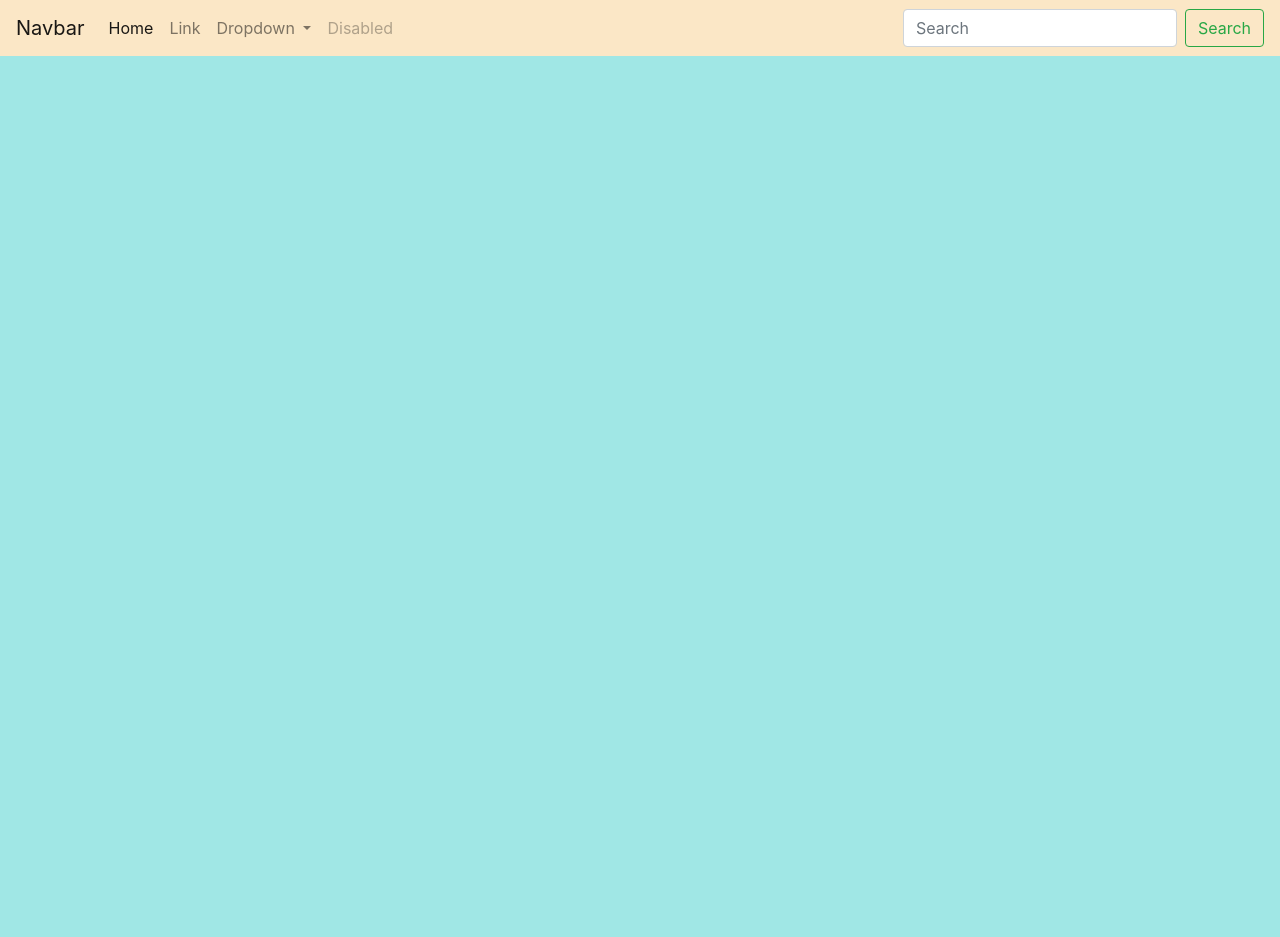
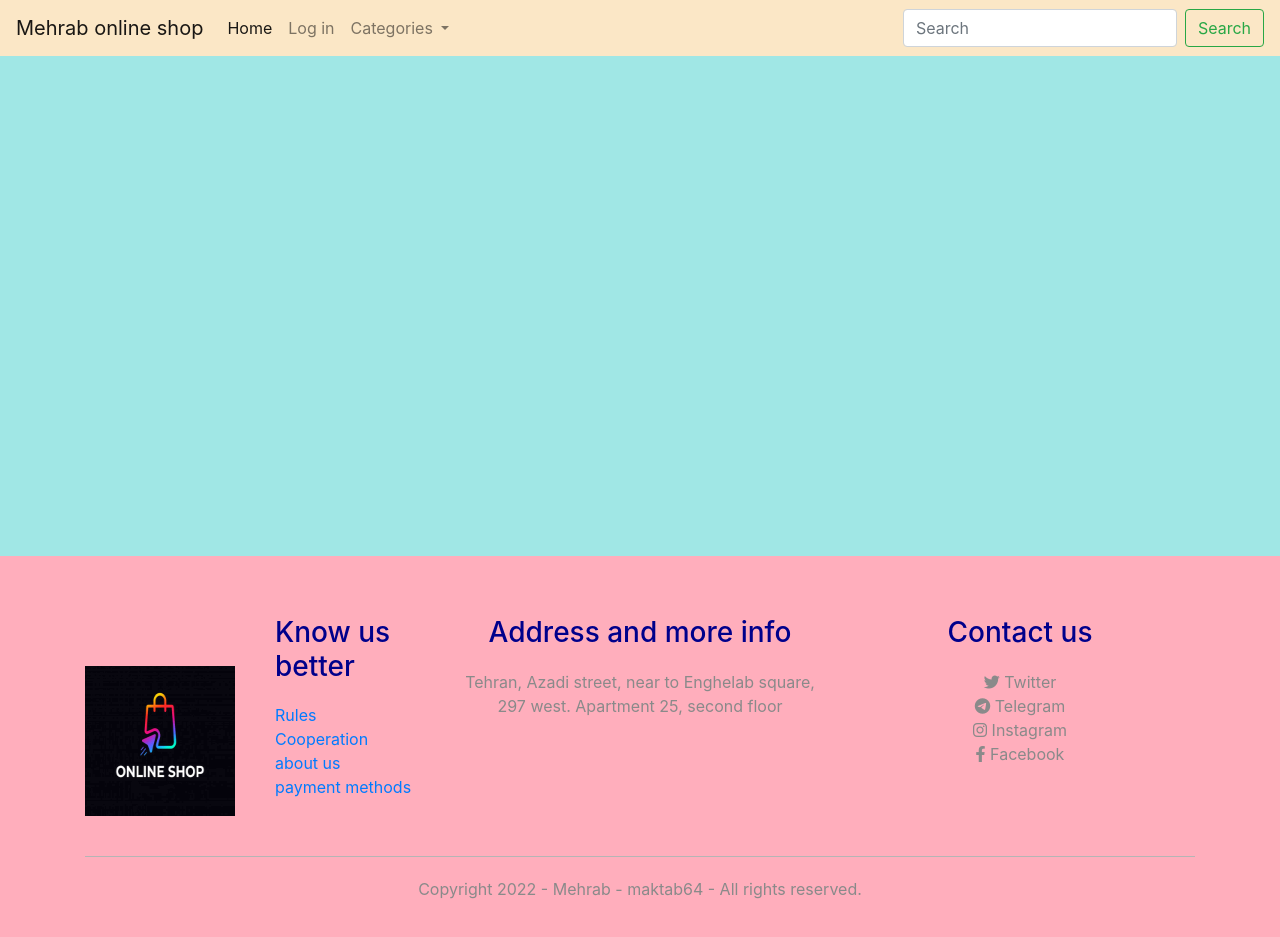
Before and after one commit to mehrawbmh/online_shop, a Django app: page / in a window 1280 px wide. Before the commit the page ends 56 px from the top, so only its background shows below. Run offline with Django 4.2, Linux system fonts and the light colour scheme; some libraries are stand-ins or nearby versions.

Commit message:
Footer and Navigationbar styles for index page

```diff
--- a/products/urls.py
+++ b/products/urls.py
@@ -1,5 +1,6 @@
 from django.urls import path
 from .views import ProductListView
 urlpatterns = [
-    path('', ProductListView.as_view())
+    path('', ProductListView.as_view(), name='index'),
+    path('', ProductListView.as_view(), name='login')
 ]
--- a/static/css/main.css
+++ /dev/null
@@ -1,25 +0,0 @@
-/*
-light color pallete:
-Yellow
-#FBE7C6
-
-Mint
-#B4F8C8
-
-Tiffany Blue
-#A0E7E5
-
-Hot Pink
-#FFAEBC
-*/
-
-body{
-    background-color: #A0E7E5;
-}
-
-h2{
-    background-color: #FFAEBC;
-    color: #B4F8C8
-
-
-}
--- /dev/null
+++ b/static/products/css/main.css
@@ -0,0 +1,85 @@
+/*
+site color pallete:
+Yellow
+#FBE7C6
+
+Mint(green)
+#B4F8C8
+
+Tiffany Blue
+#A0E7E5
+
+Hot Pink
+#FFAEBC
+*/
+
+* {
+    margin: 0;
+    padding: 0;
+    box-sizing: border-box;
+}
+
+.mainbody {
+    background-color: #A0E7E5;
+}
+
+h2 {
+    background-color: #FFAEBC;
+    color: #B4F8C8
+
+
+}
+
+/* footer styles */
+
+.footer {
+    background-color: #FFAEBC;
+    color: #8a8a8a;
+    font-size: 16px;
+    padding: 60px 0 20px;
+}
+
+.footer p {
+    color: #8a8a8a;
+}
+
+.footer h3 {
+    color: darkblue;
+    margin-bottom: 20px;
+}
+
+.footer-col {
+    min-width: 250px;
+    margin-bottom: 20px;
+}
+
+.footer-col-second {
+    text-align: center;
+}
+
+.footer-col-second img {
+    width: 180px;
+    margin-bottom: 20px;
+    padding-top: 50px;
+    padding-right: 30px;
+    height: 200px;
+}
+
+.footer-col-third, .footer-col-fourth {
+    text-align: center;
+}
+
+.footer ul {
+    list-style-type: none;
+}
+
+.footer hr {
+    border: none;
+    background-color: #b5b5b5;
+    height: 1px;
+    margin: 20px 0
+}
+
+.footer .copyright {
+    text-align: center;
+}
--- a/templates/layout/_base.html
+++ b/templates/layout/_base.html
@@ -5,9 +5,22 @@
     {% include 'layout/meta_tags.html' %}
     <title>{% block title %} Online Shop {% endblock %}</title>
     {% block links %}
+                <link rel="stylesheet" href="{% static 'products/css/main.css' %}">
+        <link rel="stylesheet" href="https://cdnjs.cloudflare.com/ajax/libs/font-awesome/6.0.0/css/all.min.css">
+        <link rel="stylesheet" href="https://cdnjs.cloudflare.com/ajax/libs/font-awesome/6.0.0/css/all.min.css">
+        <link rel="stylesheet" href="https://cdnjs.cloudflare.com/ajax/libs/font-awesome/6.0.0/css/brands.min.css">
+        <link rel="stylesheet" href="https://cdnjs.cloudflare.com/ajax/libs/font-awesome/6.0.0/css/fontawesome.min.css">
+        <link rel="stylesheet" href="https://cdnjs.cloudflare.com/ajax/libs/font-awesome/6.0.0/css/regular.min.css">
+        <link rel="stylesheet" href="https://cdnjs.cloudflare.com/ajax/libs/font-awesome/6.0.0/css/solid.min.css">
+        <link rel="stylesheet" href="https://cdnjs.cloudflare.com/ajax/libs/font-awesome/6.0.0/css/svg-with-js.min.css">
+        <link rel="stylesheet" href="https://cdnjs.cloudflare.com/ajax/libs/font-awesome/6.0.0/css/v4-font-face.min.css">
+        <link rel="stylesheet" href="https://cdnjs.cloudflare.com/ajax/libs/font-awesome/6.0.0/css/v4-shims.min.css">
+        <link rel="stylesheet" href="https://cdnjs.cloudflare.com/ajax/libs/font-awesome/6.0.0/css/v5-font-face.min.css">
+        <script src="https://code.jquery.com/jquery-3.2.1.slim.min.js" integrity="sha384-KJ3o2DKtIkvYIK3UENzmM7KCkRr/rE9/Qpg6aAZGJwFDMVNA/GpGFF93hXpG5KkN" crossorigin="anonymous"></script>
+        <script src="https://cdnjs.cloudflare.com/ajax/libs/popper.js/1.12.9/umd/popper.min.js" integrity="sha384-ApNbgh9B+Y1QKtv3Rn7W3mgPxhU9K/ScQsAP7hUibX39j7fakFPskvXusvfa0b4Q" crossorigin="anonymous"></script>
+        <script src="https://maxcdn.bootstrapcdn.com/bootstrap/4.0.0/js/bootstrap.min.js" integrity="sha384-JZR6Spejh4U02d8jOt6vLEHfe/JQGiRRSQQxSfFWpi1MquVdAyjUar5+76PVCmYl" crossorigin="anonymous"></script>
     {% endblock %}
     {% block style %}
-        <link rel="stylesheet" href="{% static 'css/main.css' %}">
     {% endblock %}
 </head>
 <body>
@@ -21,11 +34,11 @@
 {% endblock %}
 
 {% block main_body %}
-
+    <div class="container-fluid mainbody" style="height: 500px"></div>
 {% endblock %}
 
 {% block footer %}
-
+    {% include 'layout/footer.html' %}
 {% endblock %}
 
 {% block js %}
--- a/templates/layout/footer.html
+++ b/templates/layout/footer.html
@@ -0,0 +1,34 @@
+{% load static %}
+<div class="footer">
+    <div class="container">
+        <div class="row">
+            <div class="foot-col footer-col-second col-2">
+                <img src="{% static 'layout/logo.jpg' %}" alt="logo">
+            </div>
+            <div class="foot-col footer-col-first col-2">
+                <h3>Know us better</h3>
+                <ul>
+                    <li><a href="#">Rules</a></li>
+                    <li><a href="#">Cooperation</a></li>
+                    <li><a href="#">about us</a></li>
+                    <li> <a href="#">payment methods</a></li>
+                </ul>
+            </div>
+            <div class="foot-col footer-col-third col-4">
+                <h3>Address and more info</h3>
+                <p>Tehran, Azadi street, near to Enghelab square, 297 west. Apartment 25, second floor</p>
+            </div>
+            <div class="foot-col footer-col-fourth col-4">
+                <h3>Contact us</h3>
+                <ul>
+                    <li><i class="fa fa-twitter"></i><a> Twitter </a></li>
+                    <li><i class="fa fa-telegram"></i><a> Telegram</a></li>
+                    <li><i class="fa fa-instagram"></i> <a>Instagram</a></li>
+                    <li><i class="fa fa-facebook"></i> <a>Facebook</a></li>
+                </ul>
+            </div>
+        </div>
+        <hr>
+        <p class="copyright">Copyright 2022 - Mehrab - maktab64 - All rights reserved.</p>
+    </div>
+</div>
--- a/templates/layout/navigation_bar.html
+++ b/templates/layout/navigation_bar.html
@@ -1,5 +1,5 @@
 <nav class="navbar navbar-expand-lg navbar-light" style="background-color: #FBE7C6!important;">
-  <a class="navbar-brand" href="#">Navbar</a>
+  <a class="navbar-brand" href="#">Mehrab online shop</a>
   <button class="navbar-toggler" type="button" data-toggle="collapse" data-target="#navbarSupportedContent" aria-controls="navbarSupportedContent" aria-expanded="false" aria-label="Toggle navigation">
     <span class="navbar-toggler-icon"></span>
   </button>
@@ -7,14 +7,14 @@
   <div class="collapse navbar-collapse" id="navbarSupportedContent">
     <ul class="navbar-nav mr-auto">
       <li class="nav-item active">
-        <a class="nav-link" href="#">Home <span class="sr-only">(current)</span></a>
+        <a class="nav-link" href="{% url 'index' %}">Home <span class="sr-only">(current)</span></a>
       </li>
       <li class="nav-item">
-        <a class="nav-link" href="#">Link</a>
+        <a class="nav-link" href="{% url 'login' %}">Log in</a>
       </li>
       <li class="nav-item dropdown">
-        <a class="nav-link dropdown-toggle" href="#" id="navbarDropdown" role="button" data-toggle="dropdown" aria-haspopup="true" aria-expanded="false">
-          Dropdown
+        <a class="nav-link dropdown-toggle" href="" id="navbarDropdown" role="button" data-toggle="dropdown" aria-haspopup="true" aria-expanded="false">
+          Categories
         </a>
         <div class="dropdown-menu" aria-labelledby="navbarDropdown">
           <a class="dropdown-item" href="#">Action</a>
@@ -23,9 +23,9 @@
           <a class="dropdown-item" href="#">Something else here</a>
         </div>
       </li>
-      <li class="nav-item">
-        <a class="nav-link disabled" href="#" tabindex="-1" aria-disabled="true">Disabled</a>
-      </li>
+{#      <li class="nav-item">#}
+{#        <a class="nav-link disabled" href="#" tabindex="-1" aria-disabled="true">Disabled</a>#}
+{#      </li>#}
     </ul>
     <form class="form-inline my-2 my-lg-0">
       <input class="form-control mr-sm-2" type="search" placeholder="Search" aria-label="Search">
--- a/templates/products/index.html
+++ b/templates/products/index.html
@@ -1,10 +1,8 @@
 {% extends 'layout/_base.html' %}
 {% block links %}
-{#    <link href="https://cdn.jsdelivr.net/npm/bootstrap@5.1.3/dist/css/bootstrap.min.css" rel="stylesheet">#}
-{#    <script src="https://cdn.jsdelivr.net/npm/bootstrap@5.1.3/dist/js/bootstrap.bundle.min.js"></script>#}
-    <link rel="stylesheet" href="https://stackpath.bootstrapcdn.com/bootstrap/4.3.1/css/bootstrap.min.css" integrity="sha384-ggOyR0iXCbMQv3Xipma34MD+dH/1fQ784/j6cY/iJTQUOhcWr7x9JvoRxT2MZw1T" crossorigin="anonymous">
-<link rel="stylesheet" href="https://maxcdn.bootstrapcdn.com/bootstrap/4.0.0/css/bootstrap.min.css" integrity="sha384-Gn5384xqQ1aoWXA+058RXPxPg6fy4IWvTNh0E263XmFcJlSAwiGgFAW/dAiS6JXm" crossorigin="anonymous">
+    {{ block.super }}
+    <link rel="stylesheet" href="https://maxcdn.bootstrapcdn.com/bootstrap/4.0.0/css/bootstrap.min.css" integrity="sha384-Gn5384xqQ1aoWXA+058RXPxPg6fy4IWvTNh0E263XmFcJlSAwiGgFAW/dAiS6JXm" crossorigin="anonymous">
 {% endblock %}
 {% block main_body %}
-
+{{ block.super }}
 {% endblock %}
```
Also changed, not shown: static/layout/logo.jpg (added).
